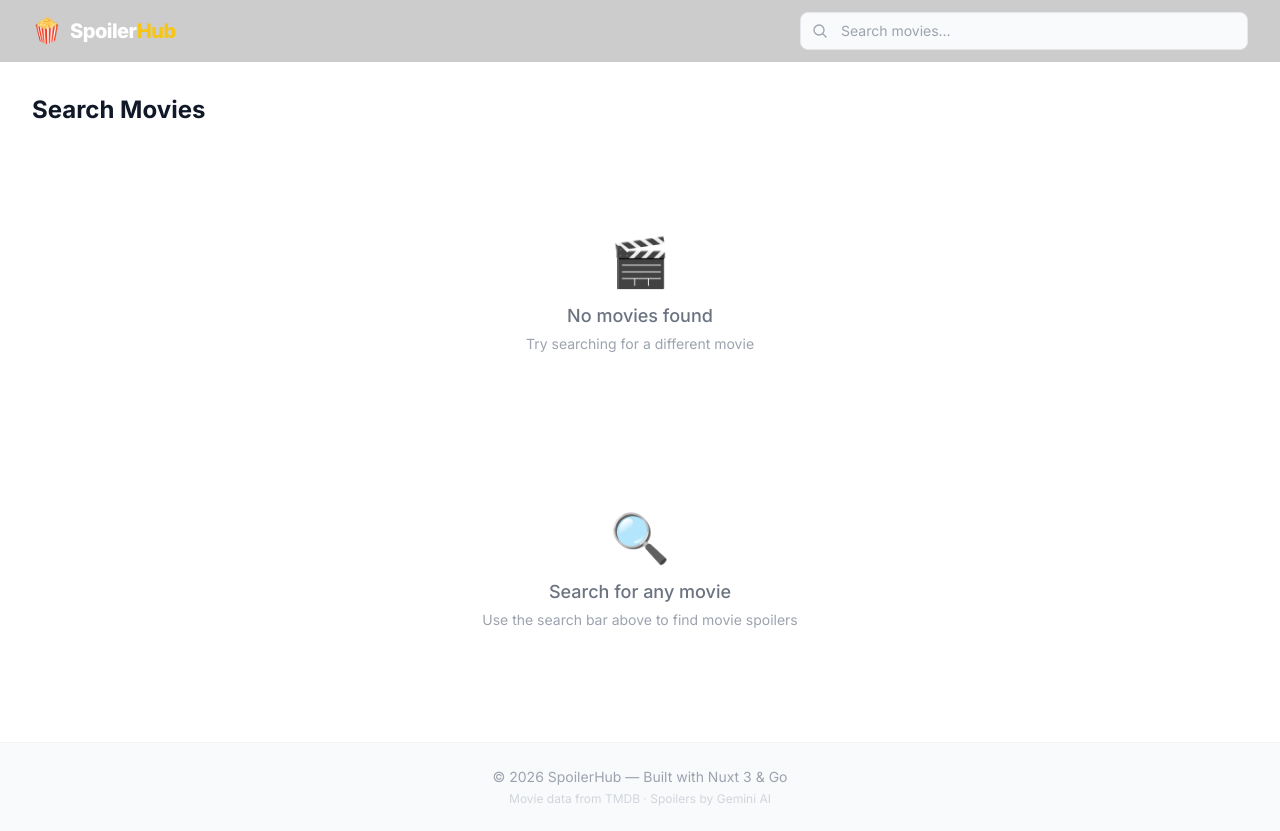
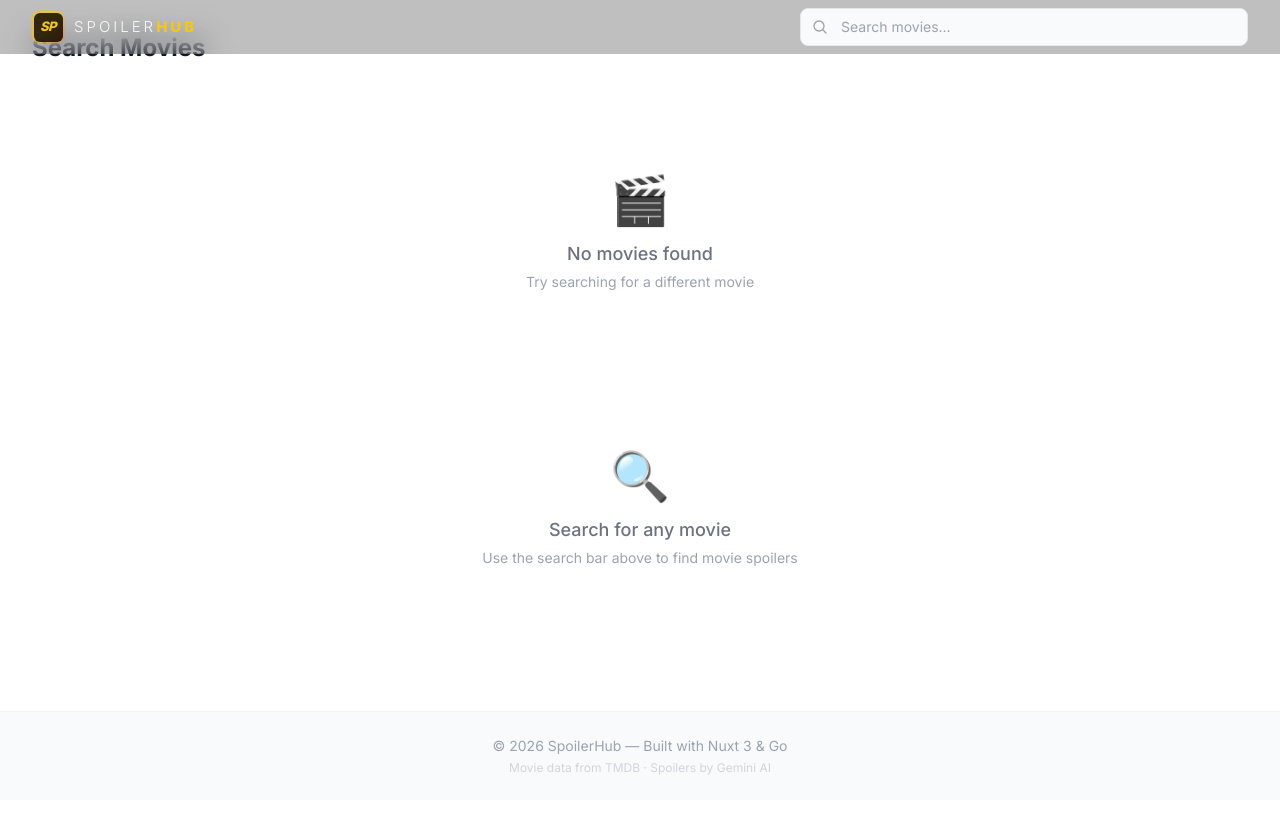
Before and after one commit to Aklile612/spoilerHub, a Nuxt app in the folder frontend/: page /search in a window 1280 px wide. After the commit the page ends 800 px from the top, so only its background shows below. Built offline with nearby package versions, Linux system fonts and the light colour scheme.

Commit message:
feat: update AppHeader with glass-morphism design and artistic SP monogram

```diff
--- a/frontend/components/AppHeader.vue
+++ b/frontend/components/AppHeader.vue
@@ -1,27 +1,50 @@
 <script setup lang="ts">
 /**
- * AppHeader — top navigation bar with logo + search.
- * Sticky, clean white background, subtle bottom border.
+ * AppHeader — slim glass-morphism navigation bar with artistic SP monogram + search.
  */
 </script>
 
 <template>
-  <header
-    class="sticky top-0 z-50 bg-black/20 backdrop-blur-md"
-  >
+  <header class="fixed top-0 left-0 right-0 z-[60] bg-black/25 backdrop-blur-lg">
     <div
-      class="mx-auto flex max-w-7xl items-center justify-between gap-4 px-4 py-3 sm:px-6 lg:px-8"
+      class="mx-auto flex max-w-7xl items-center justify-between gap-3 px-4 py-2 sm:px-6 lg:px-8"
     >
-      <!-- Logo -->
+      <!-- Logo — artistic SP monogram -->
       <NuxtLink
         to="/"
-        class="flex shrink-0 items-center gap-2 transition-opacity hover:opacity-80"
+        class="group flex shrink-0 items-center gap-2.5 transition-all hover:opacity-90"
         aria-label="SpoilerHub Home"
       >
-        <span class="text-2xl" aria-hidden="true">🍿</span>
-        <span class="text-xl font-extrabold tracking-tight text-white">
-          Spoiler<span class="text-brand">Hub</span>
-        </span>
+        <!-- SP monogram mark -->
+        <div class="relative flex h-8 w-8 items-center justify-center">
+          <!-- Glowing ring -->
+          <div
+            class="absolute inset-0 rounded-lg bg-gradient-to-br from-brand via-amber-400 to-orange-500 opacity-80 blur-[1px] transition-all group-hover:opacity-100 group-hover:blur-[2px]"
+          />
+          <!-- Inner background -->
+          <div class="absolute inset-[1.5px] rounded-[6px] bg-black/80" />
+          <!-- SP text -->
+          <span
+            class="relative z-10 text-[13px] font-black italic tracking-tighter text-brand"
+            style="font-family: 'Inter', system-ui, sans-serif"
+          >
+            SP
+          </span>
+        </div>
+
+        <!-- Wordmark -->
+        <div class="flex items-baseline gap-0">
+          <span
+            class="text-[15px] font-light uppercase tracking-[0.2em] text-white/90"
+          >
+            Spoiler
+          </span>
+          <span
+            class="text-[15px] font-black uppercase tracking-[0.2em] text-brand"
+          >
+            Hub
+          </span>
+        </div>
       </NuxtLink>
 
       <!-- Search bar -->
```
